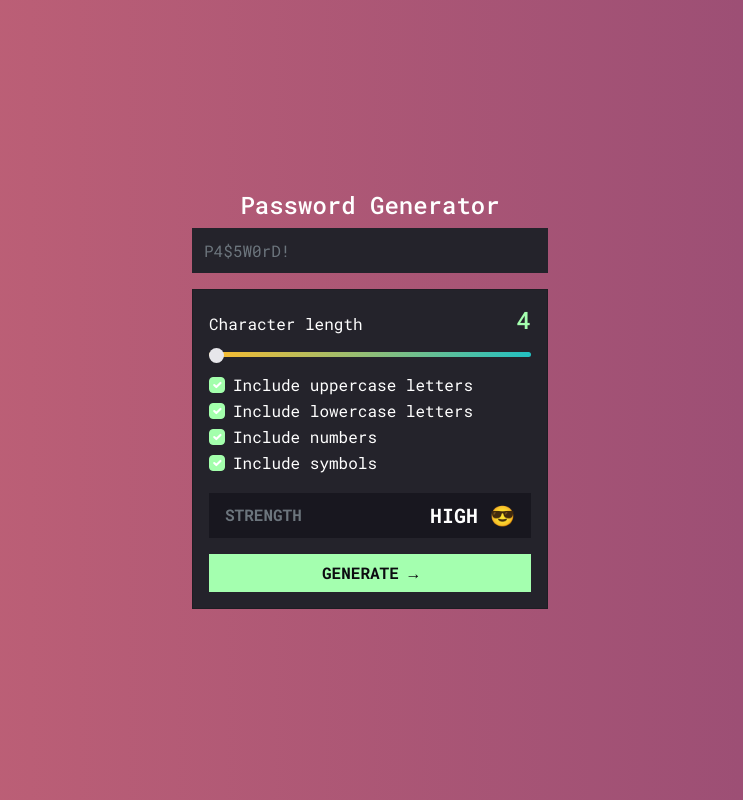
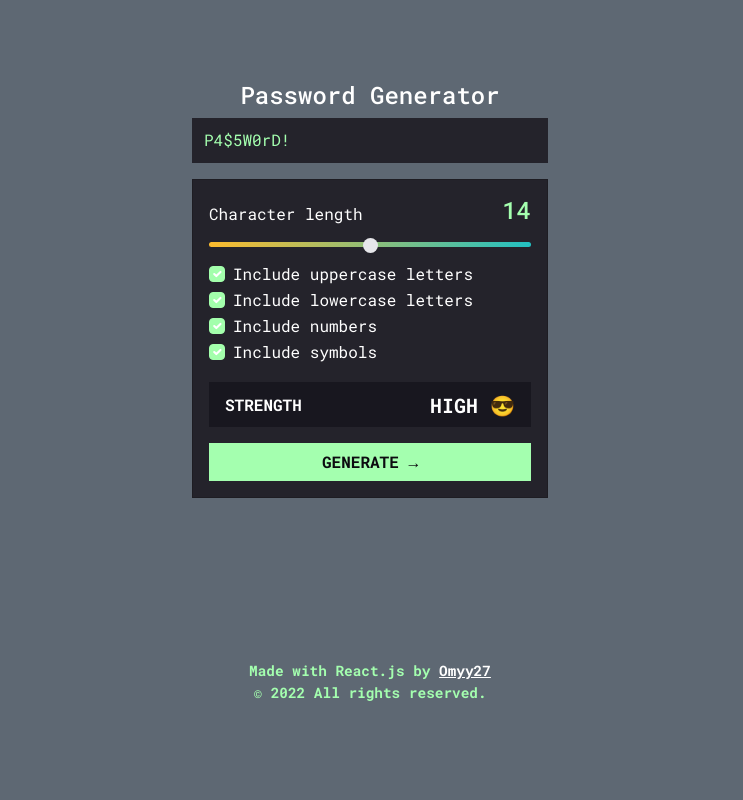
Before and after one commit to Omyy27/passGenerator, a React (Create React App) app: page / in a window 1280 px wide. Shown: the whole page, without its empty margins (270-1013 px from the left). Built offline with nearby package versions, Linux system fonts and the light colour scheme.

Commit message:
adding new styles and author footer

```diff
--- a/public/index.html
+++ b/public/index.html
@@ -2,14 +2,14 @@
 <html lang="en">
   <head>
     <meta charset="utf-8" />
-    <link rel="icon" href="%PUBLIC_URL%/favicon.ico" />
+    <link rel="icon" href="%PUBLIC_URL%/logo.ico" />
     <meta name="viewport" content="width=device-width, initial-scale=1" />
-    <meta name="theme-color" content="#000000" />
+    <meta name="theme-color" content="#a4ffaf" />
     <meta
       name="description"
       content="Web site created using create-react-app"
     />
-    <link rel="apple-touch-icon" href="%PUBLIC_URL%/logo192.png" />
+    <link rel="apple-touch-icon" href="%PUBLIC_URL%/logo.ico" />
     <!--
       manifest.json provides metadata used when your web app is installed on a
       user's mobile device or desktop. See https://developers.google.com/web/fundamentals/web-app-manifest/
@@ -24,7 +24,7 @@
       work correctly both with client-side routing and a non-root public URL.
       Learn how to configure a non-root public URL by running `npm run build`.
     -->
-    <title>React App</title>
+    <title>Password Generator</title>
   </head>
   <body>
     <noscript>You need to enable JavaScript to run this app.</noscript>
--- /dev/null
+++ b/src/components/authorFooter.jsx
@@ -0,0 +1,13 @@
+const AuthorFooter = () => {
+    const currentYear = new Date().getFullYear();
+    return (
+        <footer>
+            <div className="author-footer">
+                <p className="mb-0">Made with React.js by <a href="https://github.com/Omyy27" target="_blank" rel="noreferrer" className="text-white">Omyy27</a></p>
+                <p>© {currentYear} All rights reserved.</p>
+            </div>
+        </footer>
+    );
+}
+
+export default AuthorFooter;
--- a/src/components/cardGenerator.jsx
+++ b/src/components/cardGenerator.jsx
@@ -1,11 +1,11 @@
-import React, { useEffect, useState } from "react";
+import { useEffect, useState } from "react";
 import generator from "generate-password";
 import Alert from "react-bootstrap/Alert";
 import Button from "react-bootstrap/Button";
 import Form from "react-bootstrap/Form";
 
 const CardGenerator = () => {
-  const [range, setRange] = useState(4);
+  const [range, setRange] = useState(14);
   const [checkeds, setCheckeds] = useState([1, 2, 3, 4]);
   const [strg, setStrg] = useState([]);
   const [show, setShow] = useState(false);
@@ -65,18 +65,8 @@ const CardGenerator = () => {
     setStrg(pwd);
   };
 
-  // async function copyPageUrl(e) {
-  //   try {
-  //     await navigator.clipboard.writeText(e.target.value);
-  //     console.log('Page URL copied to clipboard');
-  //     setShow(true);
-
-  //   } catch (err) {
-  //     console.error('Failed to copy: ', err);
-  //   }
-  // }
-
   function copyPageUrl(e) {
+    if(e.currentTarget.value === '' || e.currentTarget.value === null) return;
     e.target.select();
     document.execCommand("copy");
     setShow(true);
@@ -113,11 +103,10 @@ const CardGenerator = () => {
           </div>
           <div className="col-12">
             <Form.Range
-              //  bsPrefix="rangeForm"
               className="slider"
               min="4"
               max="24"
-              defaultValue={4}
+              defaultValue={range ?? 14}
               onChange={(e) => setRange(e.target.value || 0)}
             />
           </div>
@@ -128,7 +117,6 @@ const CardGenerator = () => {
                   className="form-check-input"
                   type="checkbox"
                   value={c.id}
-                  // id="uppercase"
                   checked={
                     checkeds.lastIndexOf(Number(c.id)) >= 0 ? true : false
                   }
@@ -139,7 +127,7 @@ const CardGenerator = () => {
             ))}
           </div>
           <div className="col-12 px-3 d-flex flex-row flex-wrap justify-content-between align-items-center content-strength my-3">
-            <span className="text-muted fw-bold">STRENGTH</span>
+            <span className="text-white fw-bold">STRENGTH</span>
             <div>
               <h5 className="text-white fw-bold m-0 text-uppercase">{strength}</h5>
             </div>
--- a/src/pages/home.jsx
+++ b/src/pages/home.jsx
@@ -1,6 +1,6 @@
-import React from "react";
 import { Col, Container, Row } from "react-bootstrap";
 import CardGenerator from "../components/cardGenerator";
+import AuthorFooter from "../components/authorFooter";
 
 const Home = () => {
 
@@ -12,6 +12,7 @@ const Home = () => {
             <h4 className="text-center title">Password Generator</h4>
             <CardGenerator />
           </Col>
+          <AuthorFooter />
         </Row>
       </Container>
     </>
--- a/src/styles/App.css
+++ b/src/styles/App.css
@@ -1,9 +1,8 @@
 @import url('https://fonts.googleapis.com/css2?family=Roboto+Mono:wght@400;500;600;700&display=swap');
 
 body{
-  background: #131218;
+  background: #5E6873;
   font-family: 'Roboto Mono', monospace;
-  background: linear-gradient(270deg, #3a1c71, #d76d77, #ffaf7b);
   background-size: 600% 600%;
 
   -webkit-animation: glitch 9s ease infinite;
@@ -52,6 +51,18 @@ body{
 .card{
   border-radius: 0;
   background-color: #24232B;
+}
+
+#inputpass::placeholder{
+  color: #a4ffaf;
+  opacity: 1; /* Firefox */
+}
+
+.author-footer{
+  color: #a4ffaf;
+  font-weight: 700;
+  font-size: 0.9rem;
+  text-align: center;
 }
 
 .form-check-input:checked {
```
Also changed, not shown: 2 other files (tests, documents, lock files or other folders).
